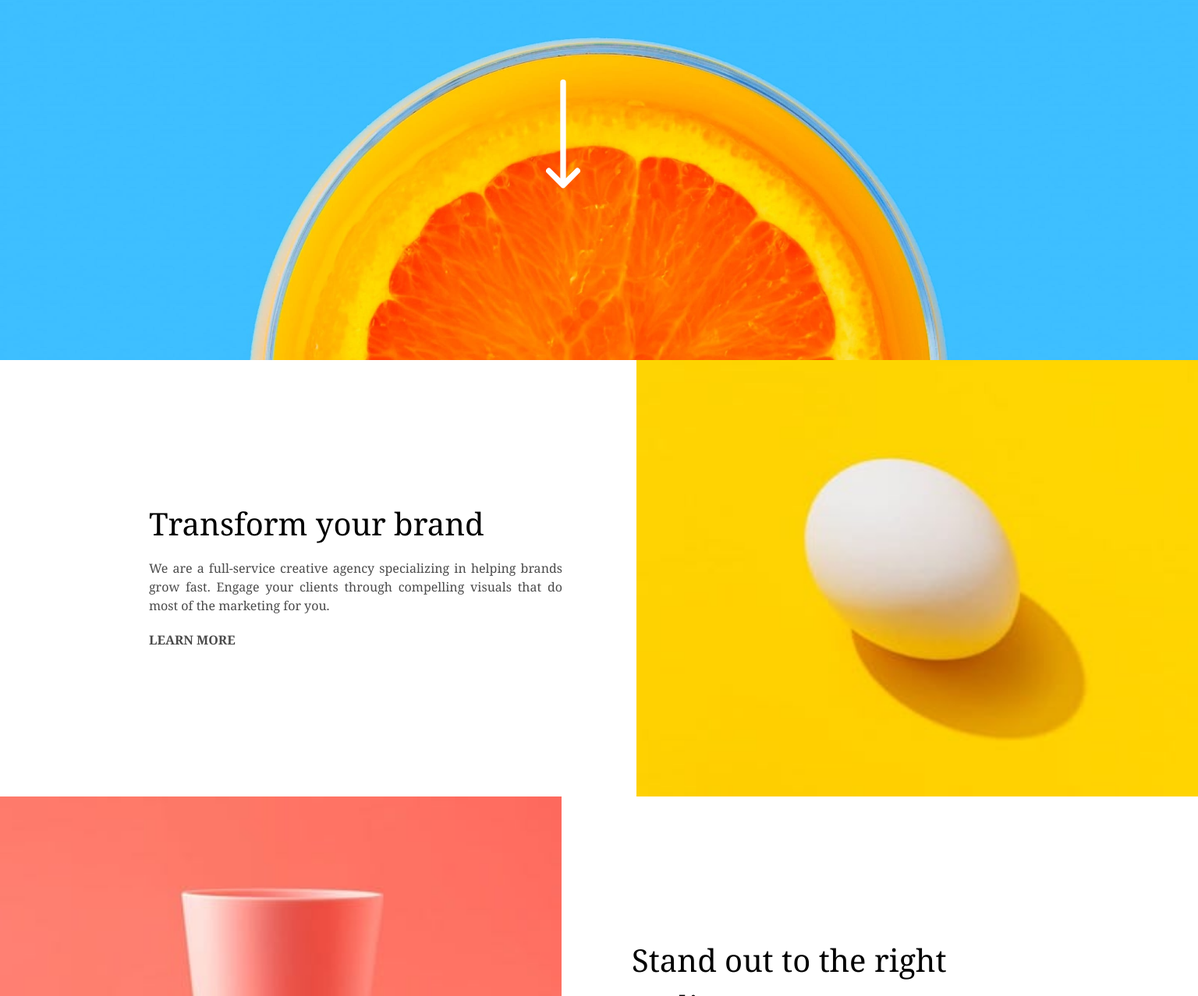
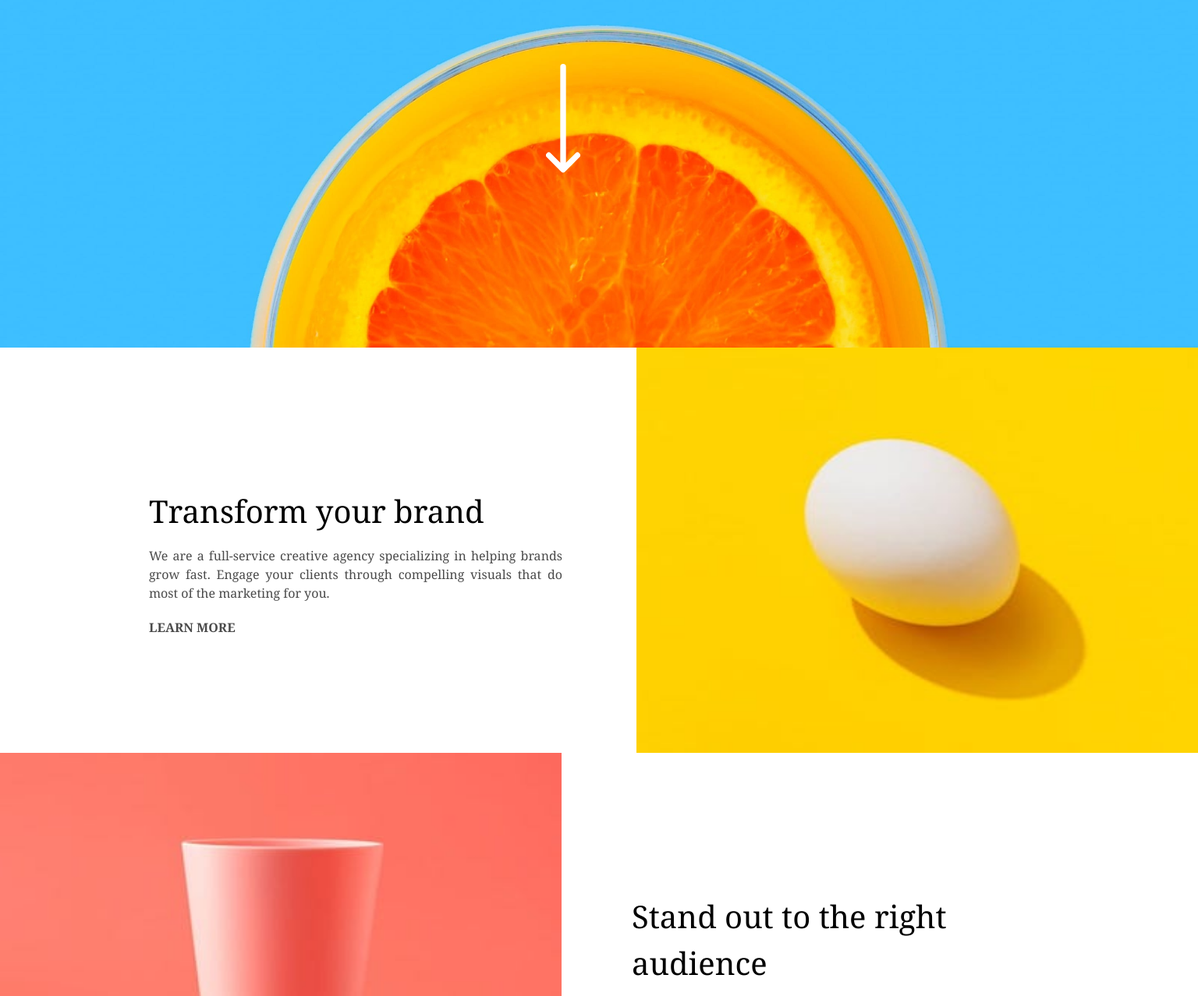
Before and after one commit to steljic/Blogr-landing-page, a plain HTML site: page index.html in a window 1536 px wide. Shown: the part 258-1536 px from the top of the page at 78% size. Drawn offline with nearby package versions, Linux system fonts and the light colour scheme.

Commit message:
changed background and adjusted height

```diff
--- a/style.css
+++ b/style.css
@@ -422,7 +422,7 @@ img.facebook-logo,
 
 	.creatives-image {
 		background-image: url(./images/desktop/image-header.jpg);
-		height: 90vh;
+		height: 88vh;
 		display: block;
 		width: auto;
 		background-repeat: no-repeat;
@@ -445,13 +445,13 @@ img.facebook-logo,
 		color: white;
 		font-family: 'Fraunces', serif;
 		text-transform: uppercase;
-		margin-top: 60px;
+		margin-top: 120px;
 	}
 
 	.arrow-image {
 		height: 140px;
 		left: 700px;
-		top: 165px;
+		top: 85px;
 		position: relative;
 	}
 
@@ -472,9 +472,9 @@ img.facebook-logo,
 	}
 
 	.transform {
-		background-color: white;
+		background-color: hsl(0, 0%, 100%);
 		width: 720px;
-		height: 70vh;
+		height: 65vh;
 		padding-top: 180px;
 	}
 
@@ -485,7 +485,7 @@ img.facebook-logo,
 
 	.egg-image {
 		background-image: url(./images/desktop/image-transform.jpg);
-		height: 70vh;
+		height: 65vh;
 		width: 720px;
 		background-repeat: no-repeat;
 		background-position: center;
@@ -498,7 +498,7 @@ img.facebook-logo,
 
 	.standout-image {
 		background-image: url(./images/desktop/image-stand-out.jpg);
-		height: 70vh;
+		height: 65vh;
 		width: 720px;
 		background-repeat: no-repeat;
 		background-position: center;
@@ -514,9 +514,9 @@ img.facebook-logo,
 
 	.standout {
 		padding: 90px;
-		background-color: white;
+		background-color: hsl(0, 0%, 100%);
 		width: 720px;
-		height: 70vh;
+		height: 65vh;
 		padding-top: 180px;
 	}
 
@@ -595,7 +595,7 @@ img.facebook-logo,
 
 	.all-testimonial {
 		padding: 30px;
-		background-color: white;
+		background-color: hsl(0, 0%, 100%);
 		height: 80vh;
 		padding-top: 50px;
 	}
@@ -635,6 +635,7 @@ img.facebook-logo,
 		margin-bottom: 50px;
 		font-family: Georgia, 'Times New Roman', Times, serif;
 		font-size: 12px;
+		font-weight: lighter;
 	}
 
 	.emily p {
@@ -662,7 +663,7 @@ img.facebook-logo,
 		margin-top: 10px;
 		margin-bottom: 50px;
 		font-size: 12px;
-		font-weight: bold;
+		font-weight: lighter;
 		font-family: Georgia, 'Times New Roman', Times, serif;
 	}
 
@@ -691,7 +692,7 @@ img.facebook-logo,
 		margin-top: 10px;
 		margin-bottom: 50px;
 		font-size: 12px;
-		font-weight: bold;
+		font-weight: lighter;
 		font-family: Georgia, 'Times New Roman', Times, serif;
 	}
 
```
